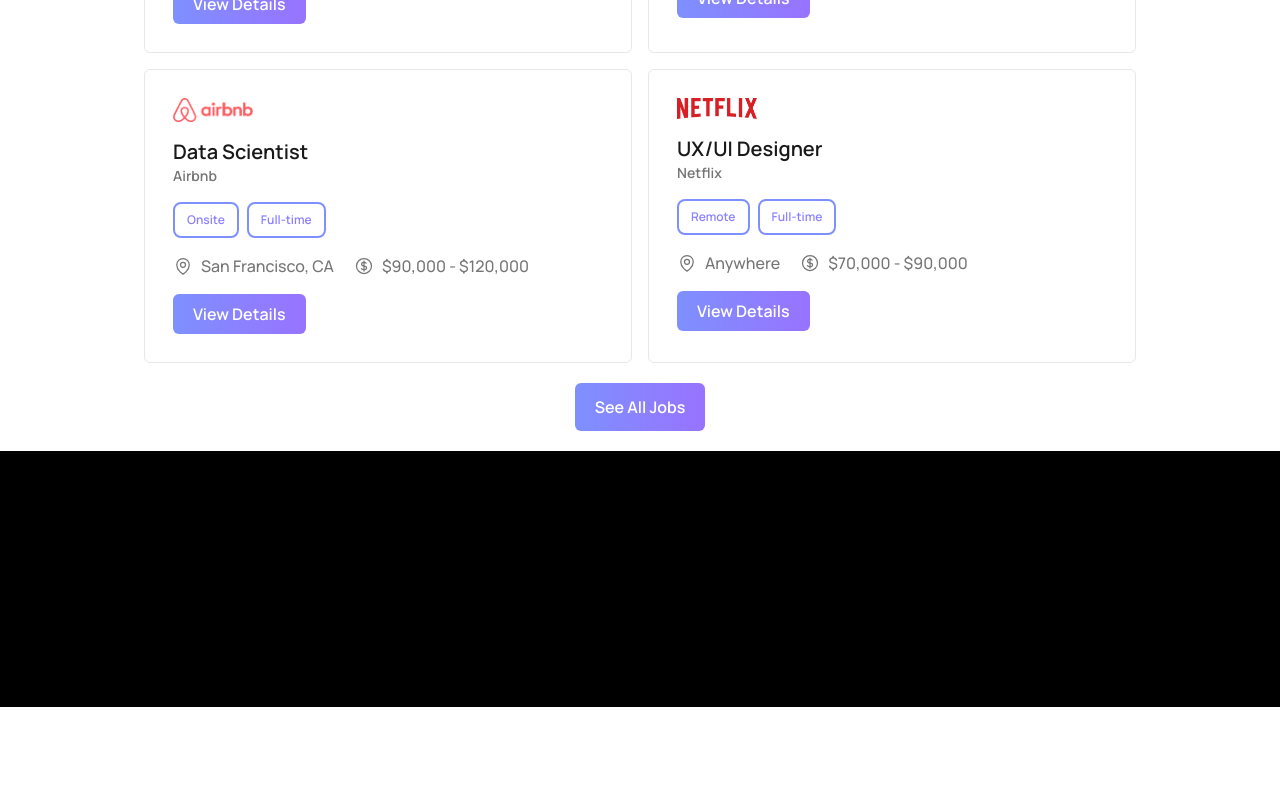
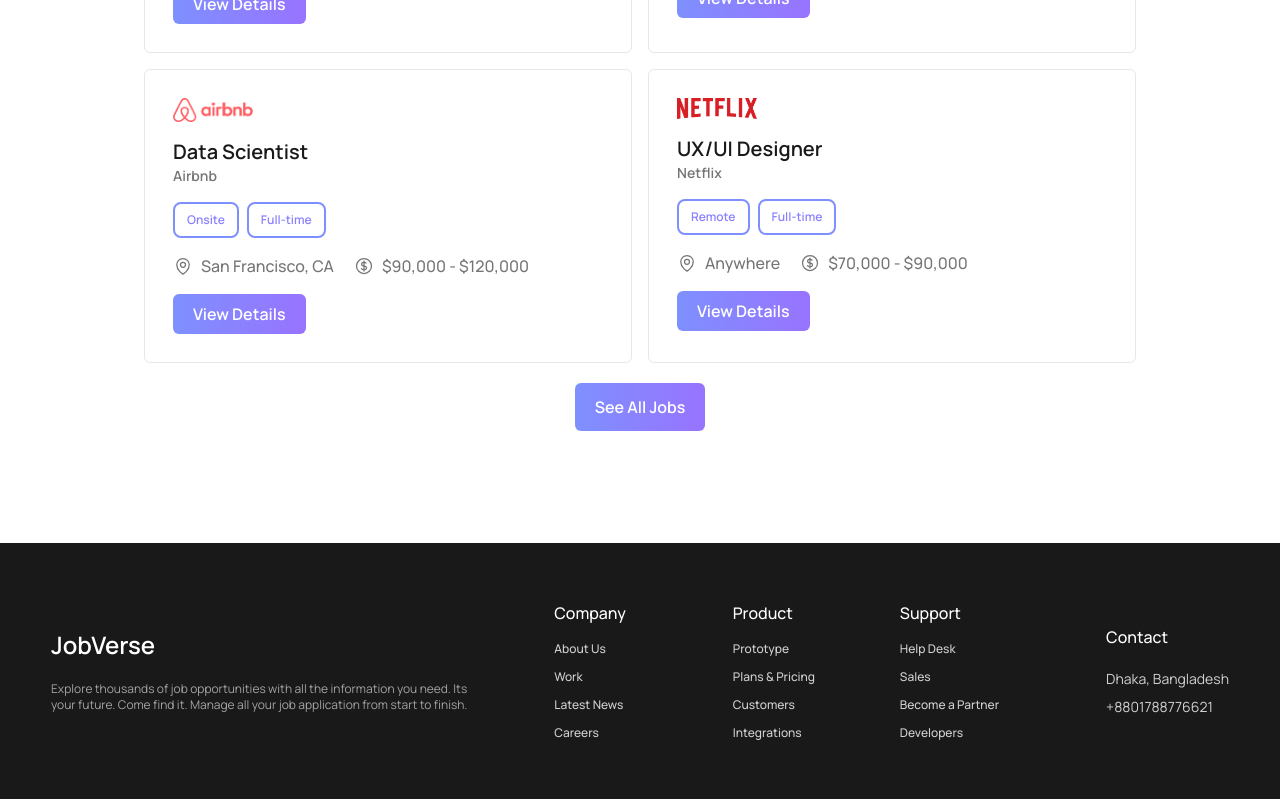
Before and after one commit to alam-404/JobVerse, a React (Vite) app: page / in a window 1280 px wide. Shown: the part 1404-2204 px from the top of the page. Before the commit the page ends 2111 px from the top, so only its background shows below. Built offline with nearby package versions, Linux system fonts and the light colour scheme.

Commit message:
Footer done -- So ultimately Main page is done -- ufff

```diff
--- a/src/components/Footer/Footer.jsx
+++ b/src/components/Footer/Footer.jsx
@@ -1,12 +1,65 @@
 
 const Footer = () => {
     return (
-        <div className="absolute bottom-0">
+        <>
+            <div className="relative h-64 bg-dark-1 flex justify-center items-center">
+                <div className="absolute bottom-0">
+                </div>
+                <div className="flex justify-around items-center text-white">
+                    <div className="w-1/3">
+                        <div>
+                            <h1 className="text-white text-2xl font-semibold">JobVerse</h1>
+                            <p className="text-dark-4 text-wrap text-xs mt-5">Explore thousands of job opportunities with all the information you need. Its your future. Come find it. Manage all your job application from start to finish.</p>
+                        </div>
+                        <div>
+
+                        </div>
+                    </div>
+                    <div className="flex flex-col">
+                        {/* Company */}
+                        <h1 className="font-medium me-6">Company</h1>
+                        <div className="text-dark-5 mt-4 font-medium text-xs">
+                            <a className="block cursor-pointer">About Us</a>
+                            <a  className="block cursor-pointer mt-3">Work</a>
+                            <a  className="block cursor-pointer mt-3">Latest News</a>
+                            <a  className="block cursor-pointer mt-3">Careers</a>
+                        </div>
+                    </div>
+                    <div>
+                        {/* Product */}
+                        <h1 className="font-medium me-6">Product</h1>
+                        <div className="text-dark-5 mt-4 font-medium text-xs">
+                            <a className="block cursor-pointer">Prototype</a>
+                            <a  className="block cursor-pointer mt-3">Plans & Pricing</a>
+                            <a  className="block cursor-pointer mt-3">Customers</a>
+                            <a  className="block cursor-pointer mt-3">Integrations</a>
+                        </div>
+                    </div>
+                    <div>
+                        {/* Support */}
+                        <h1 className="font-medium me-6">Support</h1>
+                        <div className="text-dark-5 mt-4 font-medium text-xs">
+                            <a className="block cursor-pointer">Help Desk</a>
+                            <a  className="block cursor-pointer mt-3">Sales</a>
+                            <a  className="block cursor-pointer mt-3">Become a Partner</a>
+                            <a  className="block cursor-pointer mt-3">Developers</a>
+                        </div>
+                    </div>
+                    <div className="ms-6">
+                        {/* Contact */}
+                        <h1 className="font-medium me-6">Contact</h1>
+                        <div className="text-sm mt-5 text-dark-5">
+                            <p>Dhaka, Bangladesh</p>
+                            <p className="mt-2">+8801788776621</p>
+                        </div>
+                    </div>
+                </div>
+            </div>
             <div>
-                <h1 className="">JobVerse</h1>
+                <hr className="bg-white border-white w-28" />
             </div>
-        </div>
+        </>
     );
 };
 
-export default Footer;
+export default Footer
--- a/src/components/Layout/Home.jsx
+++ b/src/components/Layout/Home.jsx
@@ -6,7 +6,7 @@
         <div>
             <Outlet />
         </div>
-        <div className="relative h-64 bg-black">
+        <div className="mt-28">
             <Footer />
         </div>
         </>
```
